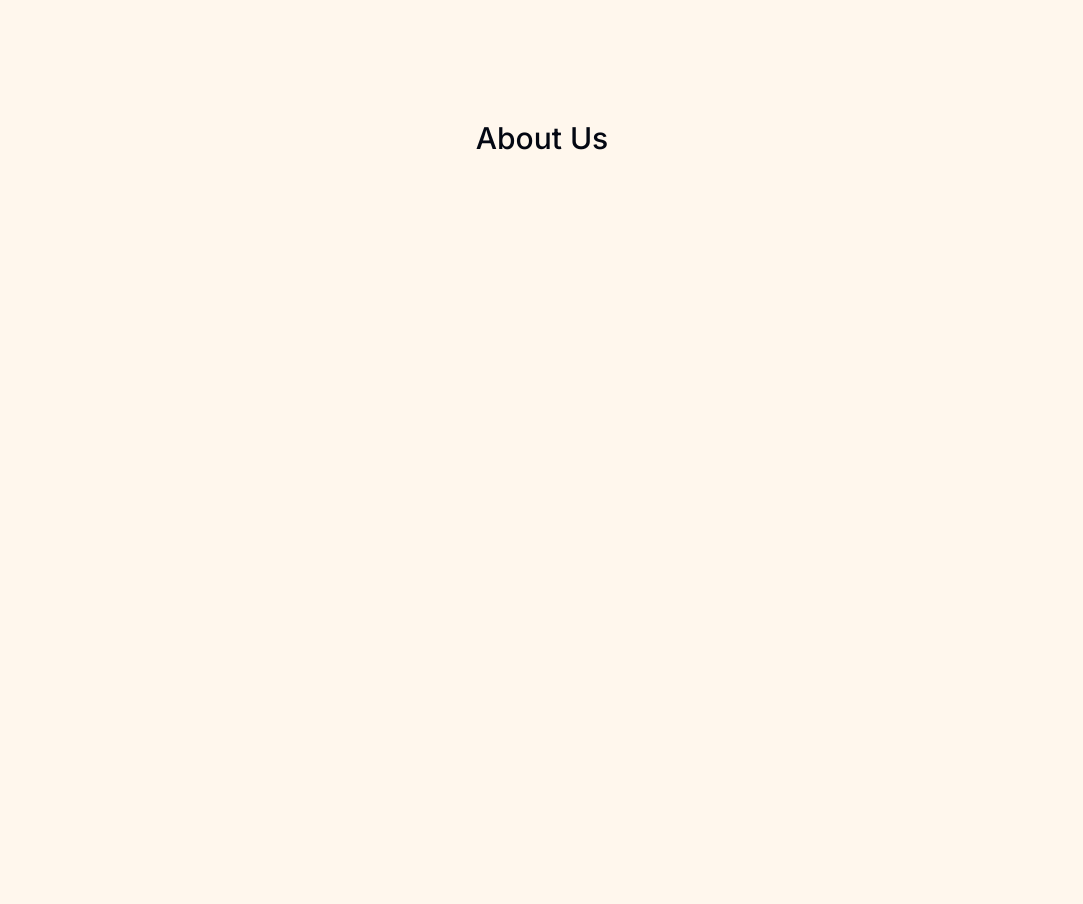
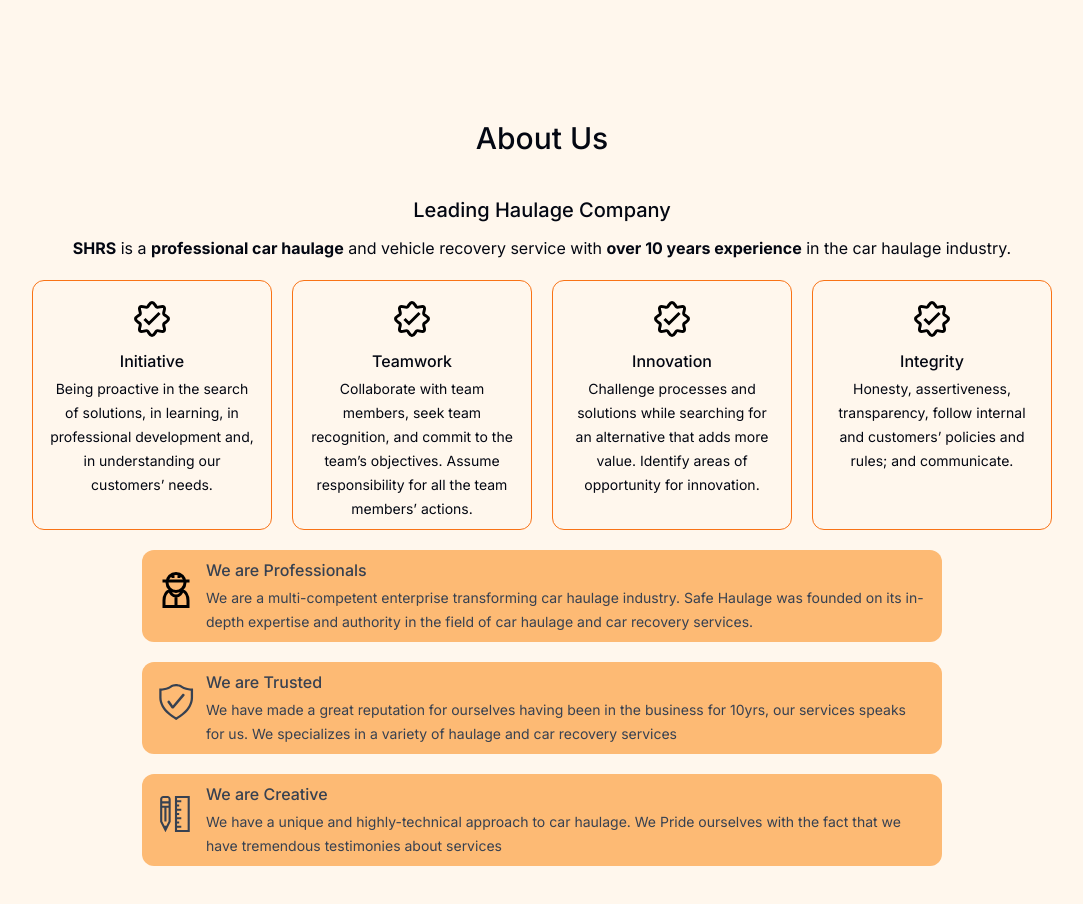
Before and after one commit to LoukaC/SafeHaulRecoveryService, a Next.js app in the folder SHRS/: page / in a window 1280 px wide. Shown: the part 600-1504 px from the top of the page, without its empty margins (98-1181 px from the left). Before the commit the page ends 800 px from the top, so only its background shows below. Built offline with nearby package versions, Linux system fonts and the light colour scheme.

Commit message:
about + skill + competence

```diff
--- a/SHRS/src/app/components/about.tsx
+++ b/SHRS/src/app/components/about.tsx
@@ -1,11 +1,43 @@
 import React from 'react'
 import SectionHeading from './section-heading'
+import { competences, skills } from '../lib/data'
+import Skill from './skill'
+import Competence from './competence'
 
 export default function About() {
   return (
-    <section id='about'>
+    <section id='about' className='mx-5'>
         <SectionHeading>About Us</SectionHeading>
+        <div className='text-center'>
+          <h3 className='capitalize text-xl mb-3 font-medium'>leading haulage company</h3>
+          <p className='mb-5'>
+            <span className="font-bold">SHRS</span>{" "}
+             is a <span className="font-bold">professional car haulage</span>{" "}
+             and vehicle recovery service with{" "}
+            <span className="font-bold">over 10 years experience</span>{" "}
+          in the car haulage industry.
+          </p>
+        </div>
+        <div className='flex flex-wrap gap-5 justify-center mb-5'>
+          {
+            skills.map((skill,index) => (
+              <React.Fragment key={index}>
+                <Skill {...skill}/>
+              </React.Fragment>
+            ))
+          }
+        </div>
+        <div className='flex flex-col items-center'>
+          {
+            competences.map((competence,index) => (
+              <React.Fragment key={index}>
+                <Competence {...competence}/>
+              </React.Fragment>
+            ))
+          }
 
+        </div>
     </section>
   )
+
 }
--- /dev/null
+++ b/SHRS/src/app/components/competence.tsx
@@ -0,0 +1,18 @@
+import { type } from 'os'
+import React from 'react'
+import { competences } from '../lib/data'
+
+
+type CompetenceProps = typeof competences[number]
+
+export default function Competence({title, description, icon}: CompetenceProps) {
+  return (
+    <div className='flex justify-center items-center gap-3 rounded-xl bg-orange-300 pt-2 pb-2 px-4 max-w-[50rem] mb-5'>
+        <div className='flex items-center text-4xl mb-3 text-gray-700'>{icon}</div>
+        <div className='flex-col'>
+            <h3 className='text-start font-medium mb-1 text-gray-700'>{title}</h3>
+            <p className='text-start text-sm leading-6 text-gray-700'>{description}</p>
+        </div>
+    </div>
+  )
+}
--- a/SHRS/src/app/components/header.tsx
+++ b/SHRS/src/app/components/header.tsx
@@ -19,7 +19,7 @@
 
 
   return (
-    <header className='fixed w-full bg-orange-50 h-24 z-[99] lg:w-[70%] lg:left-1/2 lg:-translate-x-1/2'>
+    <header className='fixed w-full bg-orange-50 h-24 z-[99] lg:w-[80%] lg:left-1/2 lg:-translate-x-1/2'>
         <nav className='h-full w-full'>
             <div className='flex justify-between items-center h-full'>
                 <Link href='/'>
--- a/SHRS/src/app/components/section-heading.tsx
+++ b/SHRS/src/app/components/section-heading.tsx
@@ -5,7 +5,7 @@
 
 export default function SectionHeading({children}: SectionHeadingProps) {
   return (
-    <h2 className='text-3xl font-medium capitalize mb-8 text-center'>
+    <h2 className='text-3xl font-medium capitalize mb-10 text-center'>
         {children}
     </h2>
   )
--- /dev/null
+++ b/SHRS/src/app/components/skill.tsx
@@ -0,0 +1,14 @@
+import React from 'react'
+import { skills } from '../lib/data'
+
+type SkillProps = typeof skills[number]
+
+export default function Skill( {title, description, icon} : SkillProps) {
+  return (
+    <div className='rounded-xl border border-orange-500 pt-5 pb-2 px-4 max-w-[15rem]'>
+        <div className='flex justify-center items-center text-4xl mb-3 text-orange-600'>{icon}</div>
+        <h3 className='text-center font-medium mb-1'>{title}</h3>
+        <p className='text-center text-sm leading-6'>{description}</p>
+    </div>
+  )
+}
--- a/SHRS/src/app/lib/data.ts
+++ b/SHRS/src/app/lib/data.ts
@@ -100,7 +100,6 @@
   },
 ] as const;
 
-
 export const socials = [
    {
     name: "WhatsApp",
--- a/SHRS/src/app/page.tsx
+++ b/SHRS/src/app/page.tsx
@@ -4,7 +4,7 @@
 
 export default function Page() {
   return (
-    <main className="flex flex-col justify-center items-center pt-36 md:pt-28">
+    <main className=" h-[3000px] flex-col justify-center pt-36 md:pt-28">
       <Home />
       <About />
     </main>
```
Also changed, not shown: SHRS/src/app/components/work.tsx (added).
